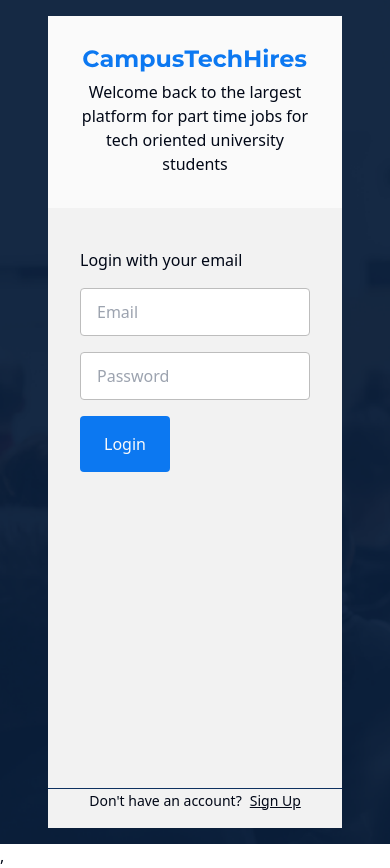
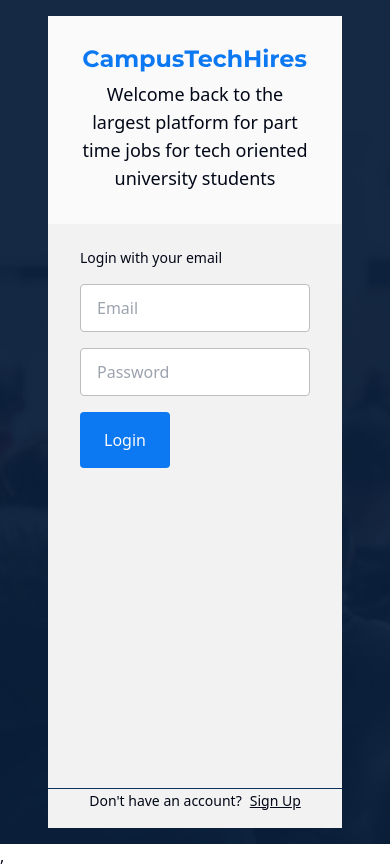
Before and after one commit to eme-lie/CampusTechHires, a React (Vite) app: page /login in a window 390 px wide. Built offline with nearby package versions, Linux system fonts and the light colour scheme.

Commit message:
made some adjustments to the responsiveness of the signup and login page

```diff
--- a/src/components/Pages/loginPage.tsx
+++ b/src/components/Pages/loginPage.tsx
@@ -65,15 +65,17 @@ const Login: React.FC = () => {
               />
             </Link>
 
-            <p className="subtitle text-center">
+            <p className="subtitle text-center text-lg md:text-xl">
               Welcome back to the largest platform for part time jobs for tech
               oriented university students
             </p>
           </div>
         </div>
         <div className="main-form bg-Neutral400 flex flex-col justify-between h-full pb-4 ">
-          <div className="title-and-inputs-and-button flex flex-col pt-6 pr-8 pb-8 pl-8 gap-y-4">
-            <p className="title flex flex-col">Login with your email</p>
+          <div className="title-and-inputs-and-button flex flex-col pt-2 pr-8 pb-8 pl-8 gap-y-4">
+            <p className="title title text-sm font-medium md:text-lg lg:text-xl">
+              Login with your email
+            </p>
             <div className="inputs flex flex-col gap-y-4">
               <div className="input-and-error">
                 <input
@@ -83,14 +85,16 @@ const Login: React.FC = () => {
                   onChange={handleChange}
                   onBlur={handleBlur}
                   placeholder="Email"
-                  className={`email-input h-12 w-full rounded border border-Neutral300_Border border-solid focus:outline text-Neutral300_Border pl-4 ${
+                  className={`email-input h-12 w-full rounded border border-Neutral300_Border border-solid focus:outline text-Neutral900_Text_main pl-4 ${
                     errors.email && touched.email
                       ? "error-class border-destructive"
                       : ""
                   }`}
                 />
                 {errors.email && touched.email && (
-                  <p className="error-response ">{errors.email}</p>
+                  <p className="error-response text-destructive">
+                    {errors.email}
+                  </p>
                 )}
               </div>
 
@@ -102,14 +106,16 @@ const Login: React.FC = () => {
                   onChange={handleChange}
                   onBlur={handleBlur}
                   placeholder="Password"
-                  className={`password-input h-12 w-full rounded border border-Neutral300_Border border-solid focus:outline text-Neutral300_Border pl-4 ${
+                  className={`password-input h-12 w-full rounded border border-Neutral300_Border border-solid focus:outline text-Neutral900_Text_main pl-4 ${
                     errors.password && touched.password
                       ? "error-class border-destructive"
                       : ""
                   }`}
                 />
                 {errors.password && touched.password && (
-                  <p className="error-response ">{errors.password}</p>
+                  <p className="error-response text-destructive">
+                    {errors.password}
+                  </p>
                 )}
               </div>
             </div>
--- a/src/components/Pages/signupPage.tsx
+++ b/src/components/Pages/signupPage.tsx
@@ -126,7 +126,7 @@ const Signup: React.FC = () => {
                   value={values.userType}
                   onChange={handleChange}
                   onBlur={handleBlur}
-                  className={`title-input h-12 w-full rounded border border-Neutral300_Border border-solid focus:outline text-Neutral300_Border pr-4 pl-4 ${
+                  className={`title-input h-12 w-full rounded border border-Neutral300_Border border-solid focus:outline text-Neutral900_Text_main pr-4 pl-4 ${
                     errors.userType && touched.userType
                       ? "error-class border-destructive"
                       : ""
@@ -141,7 +141,9 @@ const Signup: React.FC = () => {
                 </select>
 
                 {errors.userType && touched.userType && (
-                  <p className="error-response ">{errors.userType}</p>
+                  <p className="error-response text-destructive text-sm md:text-lg">
+                    {errors.userType}
+                  </p>
                 )}
               </div>
 
```
